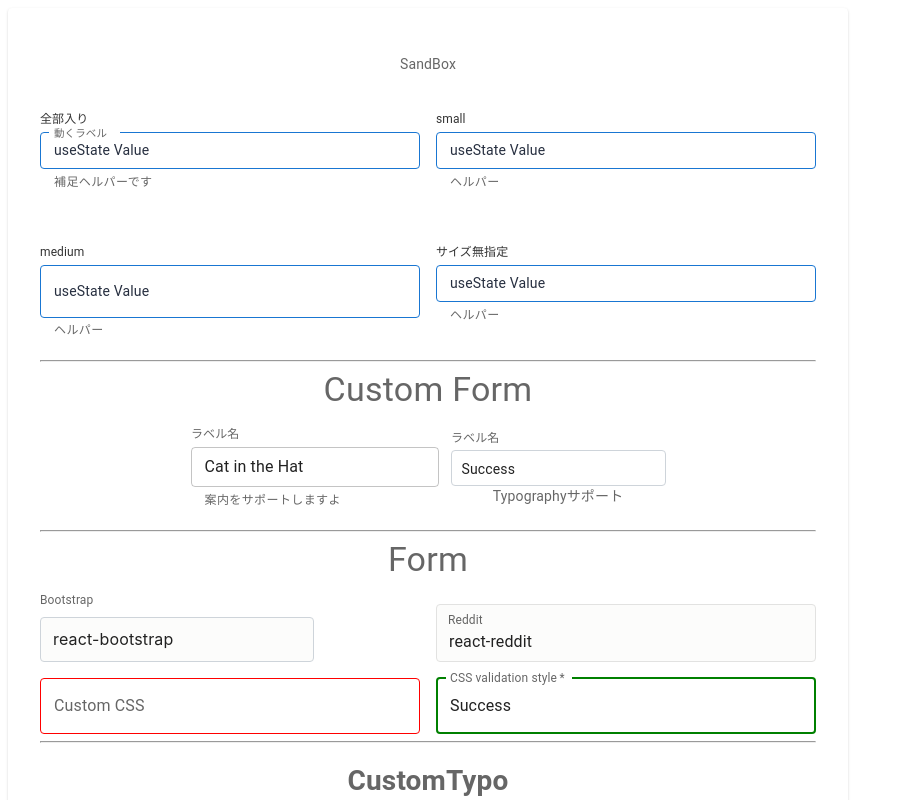
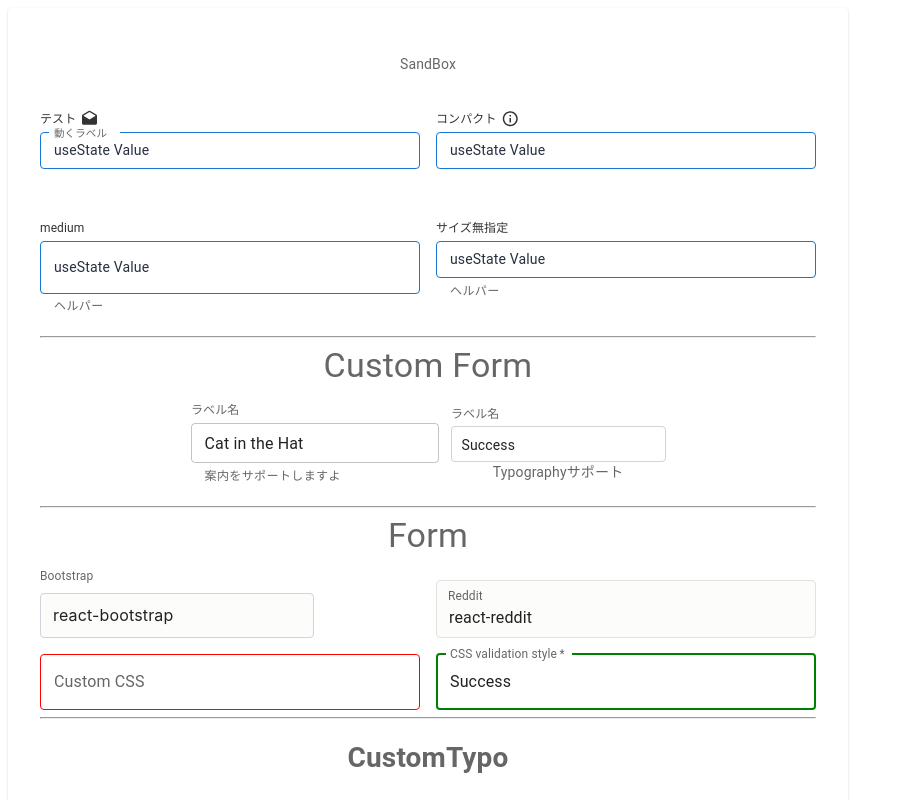
Before and after one commit to BoxPistols/MUI-SandBox_220430, a React (Create React App) app: page / in a window 1280 px wide. Shown: the top 800 px of the page, without its empty margins (0-905 px from the left). Built offline with nearby package versions, Linux system fonts and the light colour scheme.

Commit message:
Set Icon

```diff
--- a/package.json
+++ b/package.json
@@ -2,6 +2,7 @@
   "dependencies": {
     "@emotion/react": "latest",
     "@emotion/styled": "latest",
+    "@mui/icons-material": "^5.6.2",
     "@mui/material": "latest",
     "@types/react": "latest",
     "@types/react-dom": "latest",
--- a/src/SandBox.tsx
+++ b/src/SandBox.tsx
@@ -1,6 +1,8 @@
 import React from 'react'
 import InputForm from './components/InputForm'
 import Box from '@mui/material/Box'
+import DraftsIcon from '@mui/icons-material/Drafts'
+import InfoOutlinedIcon from '@mui/icons-material/InfoOutlined'
 
 export default function SandBox() {
   return (
@@ -16,16 +18,19 @@ export default function SandBox() {
         }}
       >
         <InputForm
-          labelTitle="全部入り"
+          labelTitle="テスト"
           inLabelName="動くラベル"
-          helperText="補足ヘルパーです"
+          // helperText="補足ヘルパーです"
           id="sf0"
+          icon={<DraftsIcon />}
         />
+
         <InputForm
           id="sf1"
-          labelTitle="small"
+          labelTitle="コンパクト"
           size="small"
-          helperText="ヘルパー"
+          // helperText="ヘルパー"
+          icon={<InfoOutlinedIcon />}
         />
         <InputForm
           id="sf2"
@@ -34,7 +39,6 @@ export default function SandBox() {
           helperText="ヘルパー"
         />
         <InputForm id="sf3" labelTitle="サイズ無指定" helperText="ヘルパー" />
-
       </Box>
     </div>
   )
--- a/src/components/InputForm.tsx
+++ b/src/components/InputForm.tsx
@@ -6,8 +6,8 @@ import InputLabel from '@mui/material/InputLabel'
 import FormControl from '@mui/material/FormControl'
 // import InputBase from '@mui/material/InputBase'
 // import { OutlinedInputProps } from '@mui/material/OutlinedInput'
-// import Box from '@mui/material/Box'
-// import Typography from '@mui/material/Typography'
+import Box from '@mui/material/Box'
+import Typography from '@mui/material/Typography'
 
 type Props = {
   // formStyle: string
@@ -17,6 +17,7 @@ type Props = {
   labelTitle?: string
   placeholder?: string
   helperText?: string
+  icon?: any
   size?: 'small' | 'medium' | undefined
 }
 
@@ -122,9 +123,11 @@ export default function InputForm(props: Props) {
 
         {/* <InputLabel htmlFor={props.id} shrink sx={{}}> */}
         <OriginLabel htmlFor={props.id} shrink sx={{}}>
-          {props.labelTitle}
+          <Box sx={{ display: 'flex', alignItems: 'center', gap: '2px' }}>
+            <Box sx={{ margin: '0 4px 8px 0' }}>{props.labelTitle}</Box>
+            <Box sx={{ margin: '-4px 0 0px 0' }}>{props.icon}</Box>
+          </Box>
         </OriginLabel>
-
         {/* xxx */}
         <OriginTextField
           onChange={handleChange}
```
Also changed, not shown: 1 other file (tests, documents, lock files or other folders).
